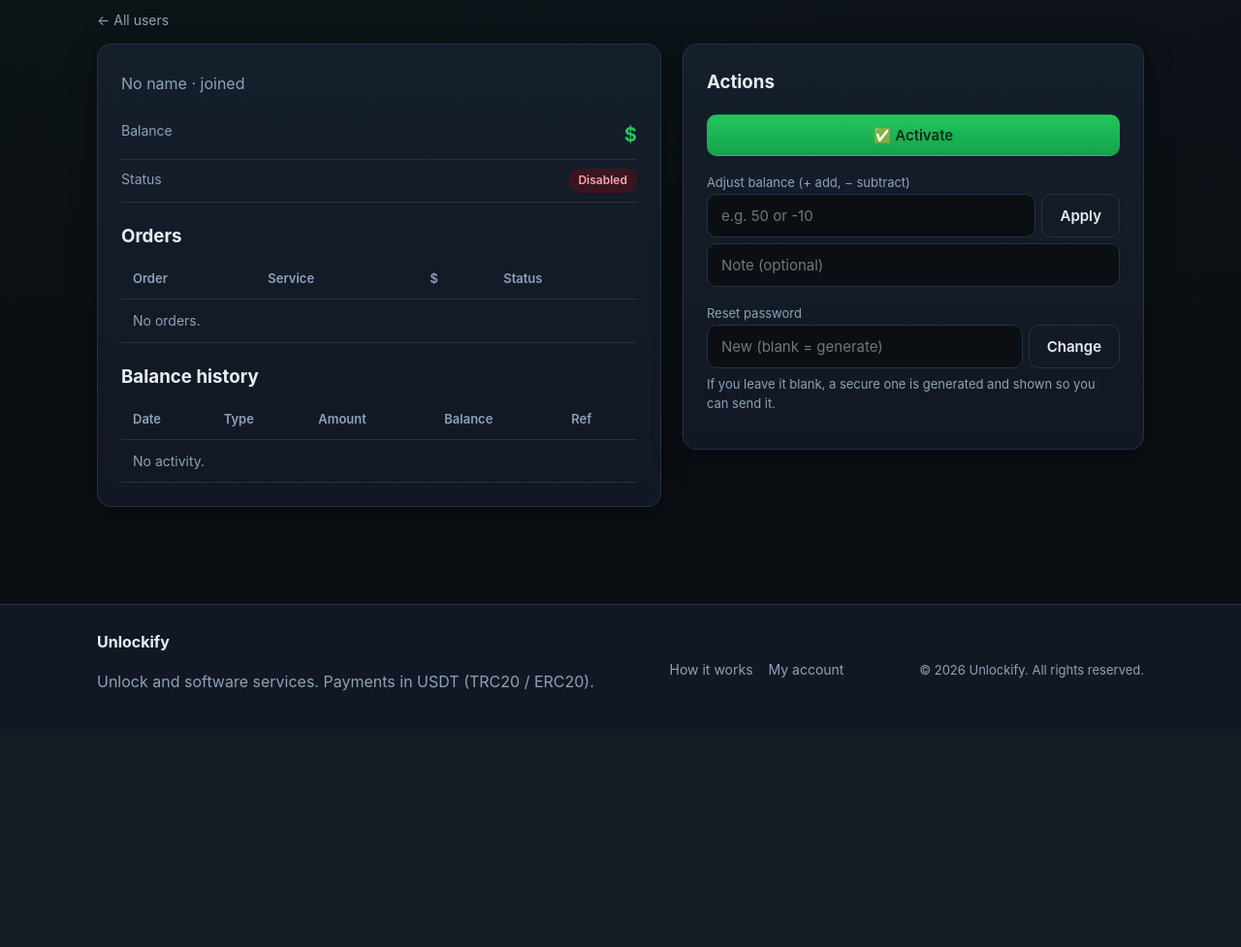
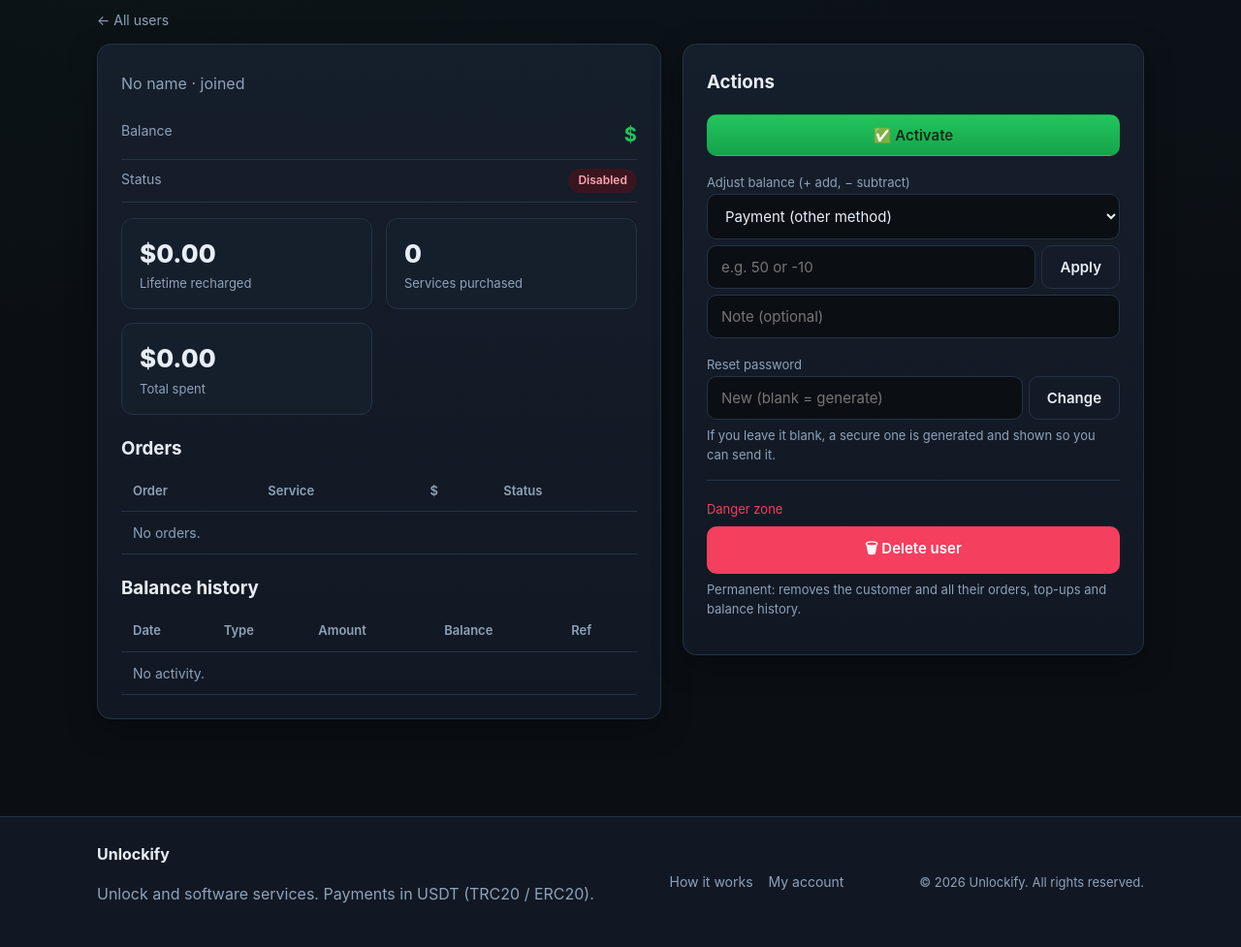
Before and after one commit to ImeiLocked/unlockify, a Node server app: template views/admin/user.ejs in a window 1280 px wide. Shown: the part 147-1124 px from the top of the page at 97% size. Before the commit the page ends 860 px from the top, so only its background shows below. Run offline with Node 20, Linux system fonts and the light colour scheme; the template is opened without the code that fills it, so the values that code supplies are empty; some libraries are stand-ins or nearby versions.

Commit message:
Admin: balance reasons (payment/gift), lifetime stats, delete user
- Adjust-balance now records a reason: payment (other method) or gift
  count toward lifetime totals; correction/removal does not.
- User page shows lifetime recharged, services purchased, total spent,
  and gifts given, plus the full list of services they bought.
- New permanent delete-user action (cascades orders, top-ups, ledger);
  admins cannot be deleted. Confirmation required.

Co-Authored-By: Claude Opus 4.8 <noreply@anthropic.com>
Claude-Session: https://claude.ai/code/session_01LVTxKndgq8CBgskrLbj87Z

```diff
--- a/src/i18n.js
+++ b/src/i18n.js
@@ -31,6 +31,7 @@ const dict = {
     // ledger types
     'ltype.topup': 'Top-up', 'ltype.order': 'Purchase', 'ltype.refund': 'Refund',
     'ltype.admin_credit': 'Adjustment +', 'ltype.admin_debit': 'Adjustment −',
+    'ltype.admin_payment': 'Payment', 'ltype.admin_gift': 'Gift',
 
     // ---------- public site chrome ----------
     'site.services': 'Services', 'site.howItWorks': 'How it works',
@@ -220,6 +221,13 @@ const dict = {
     'user.notePlaceholder': 'Note (optional)', 'user.confirmPassword': 'Change the password for this user?',
     'user.resetPassword': 'Reset password', 'user.newBlankGenerate': 'New (blank = generate)',
     'user.resetHint': 'If you leave it blank, a secure one is generated and shown so you can send it.',
+    'user.lifetimeRecharged': 'Lifetime recharged', 'user.lifetimeGifts': 'Gifts given',
+    'user.servicesPurchased': 'Services purchased', 'user.totalSpent': 'Total spent',
+    'user.reasonLabel': 'Reason', 'user.reasonPayment': 'Payment (other method)',
+    'user.reasonGift': 'Gift balance', 'user.reasonCorrection': 'Correction / remove',
+    'user.dangerZone': 'Danger zone', 'user.deleteUser': '🗑 Delete user',
+    'user.deleteHint': 'Permanent: removes the customer and all their orders, top-ups and balance history.',
+    'user.confirmDelete': 'Delete this user permanently? This erases their orders, top-ups and balance history. It cannot be undone.',
 
     // ---------- admin topups ----------
     'topups.title': 'Top-ups', 'topups.none': 'No top-ups.',
@@ -247,6 +255,7 @@ const dict = {
     'tstatus.awaiting': 'Esperando pago',
     'ltype.topup': 'Recarga', 'ltype.order': 'Compra', 'ltype.refund': 'Reembolso',
     'ltype.admin_credit': 'Ajuste +', 'ltype.admin_debit': 'Ajuste −',
+    'ltype.admin_payment': 'Pago', 'ltype.admin_gift': 'Regalo',
 
     // ---------- public site chrome ----------
     'site.services': 'Servicios', 'site.howItWorks': 'Cómo funciona',
@@ -435,6 +444,13 @@ const dict = {
     'user.notePlaceholder': 'Nota (opcional)', 'user.confirmPassword': '¿Cambiar la contraseña de este usuario?',
     'user.resetPassword': 'Restablecer contraseña', 'user.newBlankGenerate': 'Nueva (vacío = generar)',
     'user.resetHint': 'Si lo dejas vacío, se genera una segura y te la muestro para enviarla.',
+    'user.lifetimeRecharged': 'Recargado de por vida', 'user.lifetimeGifts': 'Regalos dados',
+    'user.servicesPurchased': 'Servicios comprados', 'user.totalSpent': 'Total gastado',
+    'user.reasonLabel': 'Motivo', 'user.reasonPayment': 'Pago recibido (otro medio)',
+    'user.reasonGift': 'Saldo de regalo', 'user.reasonCorrection': 'Corrección / quitar',
+    'user.dangerZone': 'Zona de riesgo', 'user.deleteUser': '🗑 Eliminar usuario',
+    'user.deleteHint': 'Permanente: elimina al cliente y todos sus pedidos, recargas e historial de saldo.',
+    'user.confirmDelete': '¿Eliminar este usuario permanentemente? Esto borra sus pedidos, recargas e historial de saldo. No se puede deshacer.',
 
     // ---------- admin topups ----------
     'topups.title': 'Recargas', 'topups.none': 'Sin recargas.',
--- a/views/admin/user.ejs
+++ b/views/admin/user.ejs
@@ -13,12 +13,19 @@
     <div class="kv"><span><%= t('col.balance') %></span><strong style="color:var(--primary);font-size:20px">$<%= u.balance.toFixed(2) %></strong></div>
     <div class="kv"><span><%= t('user.status') %></span><% if (u.is_admin) { %><span><%= t('role.administrator') %></span><% } else { %><span class="pill <%= u.active?'completed':'rejected' %>"><%= u.active?t('status.active'):t('status.disabled') %></span><% } %></div>
 
+    <div class="stats" style="margin:16px 0">
+      <div class="stat"><div class="n">$<%= (stats.recharged||0).toFixed(2) %></div><div class="l"><%= t('user.lifetimeRecharged') %></div></div>
+      <div class="stat"><div class="n"><%= stats.servicesCount||0 %></div><div class="l"><%= t('user.servicesPurchased') %></div></div>
+      <div class="stat"><div class="n">$<%= (stats.totalSpent||0).toFixed(2) %></div><div class="l"><%= t('user.totalSpent') %></div></div>
+      <% if ((stats.gifts||0) > 0) { %><div class="stat"><div class="n">$<%= stats.gifts.toFixed(2) %></div><div class="l"><%= t('user.lifetimeGifts') %></div></div><% } %>
+    </div>
+
     <h3 style="margin:20px 0 8px"><%= t('user.orders') %></h3>
     <div style="overflow-x:auto"><table class="table">
       <thead><tr><th><%= t('col.order') %></th><th><%= t('col.service') %></th><th>$</th><th><%= t('col.status') %></th></tr></thead>
       <tbody>
         <% if (orders.length===0) { %><tr><td colspan="4" class="muted"><%= t('user.noOrders') %></td></tr><% } %>
-        <% orders.forEach(function(o){ %><tr><td><a href="/admin/orders/<%= o.code %>"><%= o.code %></a></td><td style="max-width:200px"><%= o.service_title %></td><td><%= o.price.toFixed(2) %></td><td><span class="pill <%= o.status %>"><%= o.status %></span></td></tr><% }); %>
+        <% orders.forEach(function(o){ %><tr><td><a href="/admin/orders/<%= o.code %>"><%= o.code %></a></td><td style="max-width:220px"><%= o.service_title %></td><td><%= o.price.toFixed(2) %></td><td><span class="pill <%= o.status %>"><%= o.status %></span></td></tr><% }); %>
       </tbody>
     </table></div>
 
@@ -27,7 +34,7 @@
       <thead><tr><th><%= t('col.date') %></th><th><%= t('col.type') %></th><th><%= t('col.amount') %></th><th><%= t('col.balance') %></th><th><%= t('col.ref') %></th></tr></thead>
       <tbody>
         <% if (ledger.length===0) { %><tr><td colspan="5" class="muted"><%= t('user.noActivity') %></td></tr><% } %>
-        <% ledger.forEach(function(m){ %><tr><td class="small"><%= m.created_at %></td><td><%= m.type %></td><td style="color:<%= m.amount>=0?'var(--primary)':'var(--danger)' %>"><%= m.amount>=0?'+':'' %><%= m.amount.toFixed(2) %></td><td>$<%= m.balance_after.toFixed(2) %></td><td class="small muted"><%= m.ref||'' %></td></tr><% }); %>
+        <% ledger.forEach(function(m){ %><tr><td class="small"><%= m.created_at %></td><td><%= t('ltype.'+m.type) %></td><td style="color:<%= m.amount>=0?'var(--primary)':'var(--danger)' %>"><%= m.amount>=0?'+':'' %><%= m.amount.toFixed(2) %></td><td>$<%= m.balance_after.toFixed(2) %></td><td class="small muted"><%= m.ref||'' %></td></tr><% }); %>
       </tbody>
     </table></div>
   </div>
@@ -42,6 +49,11 @@
 
     <form action="/admin/users/<%= u.id %>/balance" method="post" style="margin-bottom:14px">
       <label class="small muted"><%= t('user.adjustBalance') %></label>
+      <select class="input" name="reason" style="margin-bottom:6px">
+        <option value="payment"><%= t('user.reasonPayment') %></option>
+        <option value="gift"><%= t('user.reasonGift') %></option>
+        <option value="correction"><%= t('user.reasonCorrection') %></option>
+      </select>
       <div style="display:flex;gap:6px"><input class="input" name="amount" placeholder="<%= t('user.adjustPlaceholder') %>" required><button class="btn btn-ghost" type="submit"><%= t('btn.apply') %></button></div>
       <input class="input" name="note" placeholder="<%= t('user.notePlaceholder') %>" style="margin-top:6px">
     </form>
@@ -51,6 +63,15 @@
       <div style="display:flex;gap:6px"><input class="input" name="password" placeholder="<%= t('user.newBlankGenerate') %>"><button class="btn btn-ghost" type="submit"><%= t('btn.change') %></button></div>
       <p class="hint"><%= t('user.resetHint') %></p>
     </form>
+
+    <% if (!u.is_admin) { %>
+      <div style="height:1px;background:var(--border);margin:16px 0"></div>
+      <label class="small muted" style="color:var(--danger)"><%= t('user.dangerZone') %></label>
+      <form action="/admin/users/<%= u.id %>/delete" method="post" onsubmit="return confirm('<%= t('user.confirmDelete') %>');">
+        <button class="btn btn-danger btn-block" type="submit" style="margin-top:6px"><%= t('user.deleteUser') %></button>
+      </form>
+      <p class="hint"><%= t('user.deleteHint') %></p>
+    <% } %>
   </aside>
 </div>
 <%- include('../partials/footer') %>
```
Also changed, not shown: src/routes/admin.js (+34 -4 lines).
